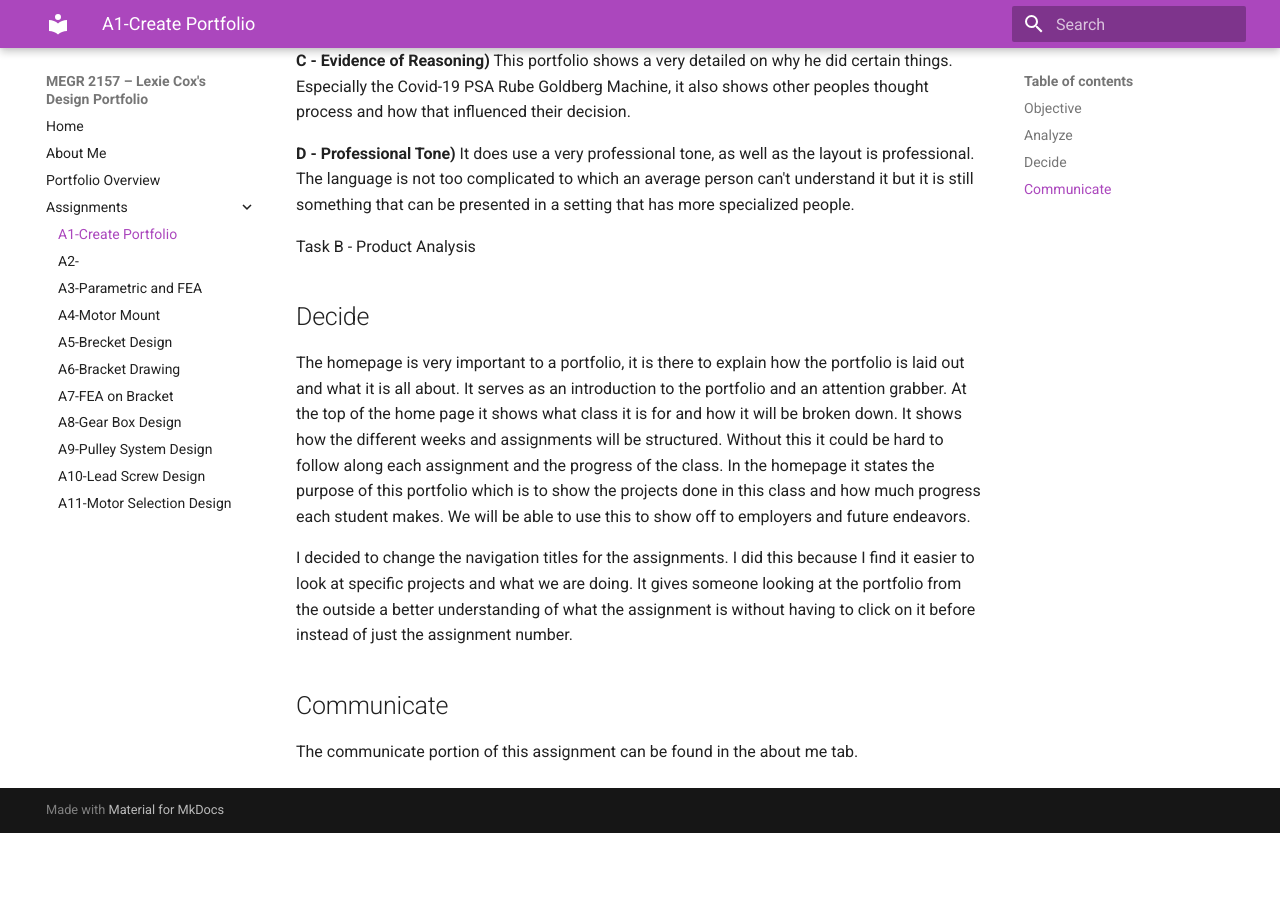
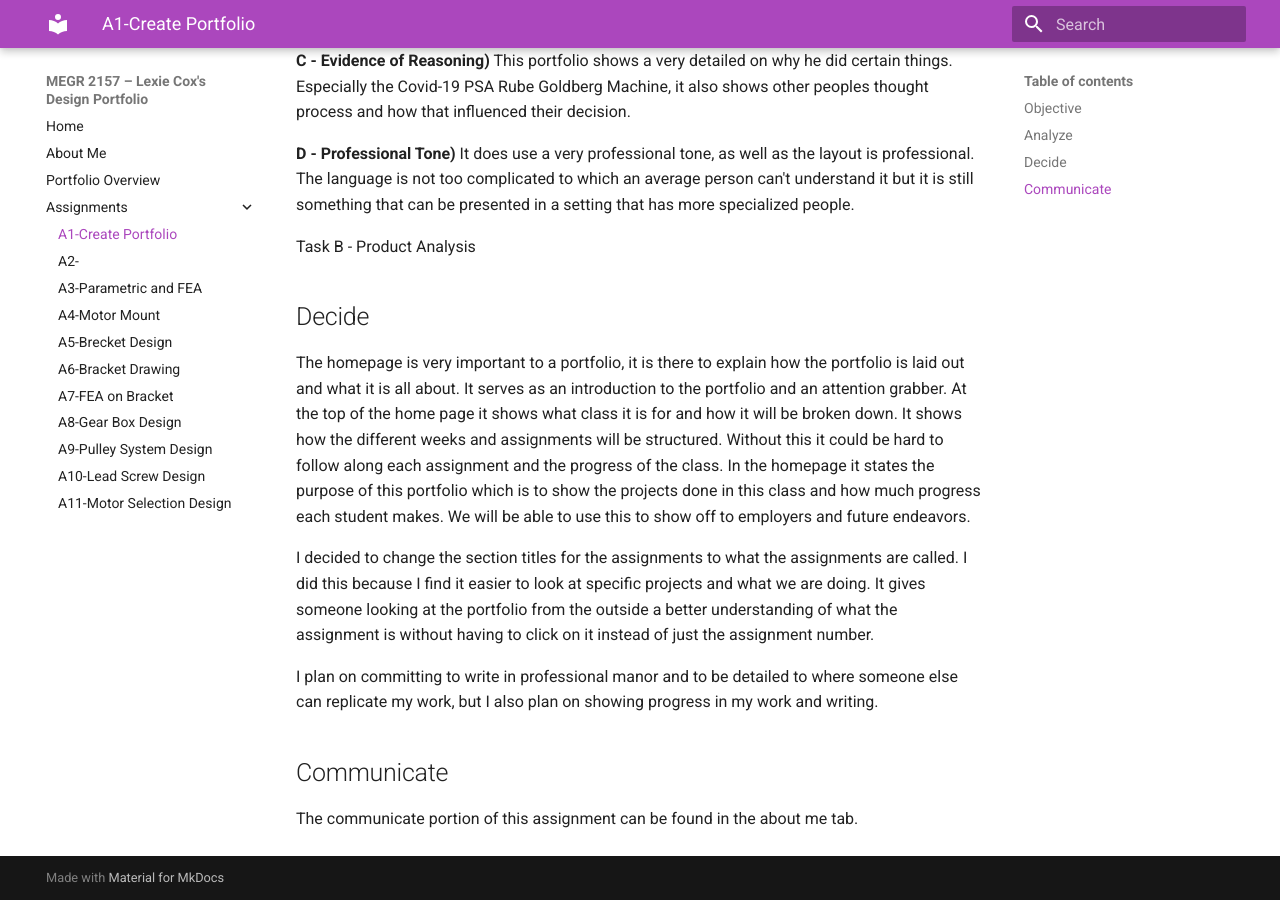
Before and after one commit to lexiecox628/megr2157-portfolio, an MkDocs documentation site: the page built from docs/assignments/A01/index.md, in a window 1280 px wide and 900 px high, scrolled down 1083 px. Built offline with MkDocs 1.6.1 and Material for MkDocs 9.7.7, drawn with Linux system fonts in a browser that asks for light colours; before the commit the page ends 1916 px from its top, so only the background shows below that.

Commit message:
decide section update

```diff
--- a/docs/assignments/A01/index.md
+++ b/docs/assignments/A01/index.md
@@ -35,7 +35,9 @@ Task B - Product Analysis
 
 The homepage is very important to a portfolio, it is there to explain how the portfolio is laid out and what it is all about. It serves as an introduction to the portfolio and an attention grabber. At the top of the home page it shows what class it is for and how it will be broken down. It shows how the different weeks and assignments will be structured. Without this it could be hard to follow along each assignment and the progress of the class. In the homepage it states the purpose of this portfolio which is to show the projects done in this class and how much progress each student makes. We will be able to use this to show off to employers and future endeavors.
 
-I decided to change the navigation titles for the assignments. I did this because I find it easier to look at specific projects and what we are doing. It gives someone looking at the portfolio from the outside a better understanding of what the assignment is without having to click on it before instead of just the assignment number.
+I decided to change the section titles for the assignments to what the assignments are called. I did this because I find it easier to look at specific projects and what we are doing. It gives someone looking at the portfolio from the outside a better understanding of what the assignment is without having to click on it instead of just the assignment number.
+
+I plan on committing to write in professional manor and to be detailed to where someone else can replicate my work, but I also plan on showing progress in my work and writing.
 
 ## Communicate
 
```
